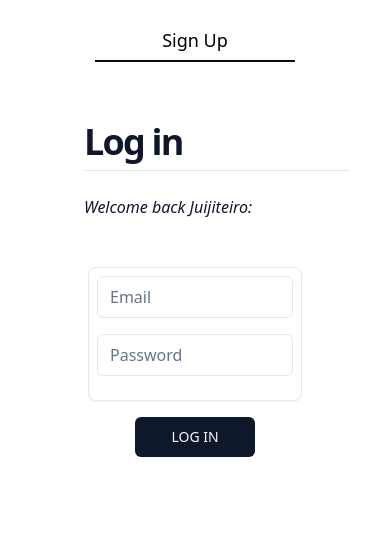
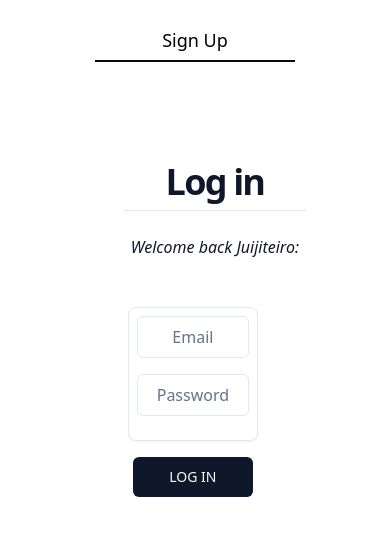
Before and after one commit to napogonowski/grapple-forge, a React (Create React App) app: page /technique in a window 390 px wide. Shown: the top 536 px of the page. Built offline with nearby package versions, Linux system fonts and the light colour scheme.

Commit message:
responsiveness to auth pages begun

```diff
--- a/src/components/LoginForm/LoginForm.jsx
+++ b/src/components/LoginForm/LoginForm.jsx
@@ -31,23 +31,23 @@ export default function LoginForm({ setUser }) {
   }
 
   return (
-    <div className="  ">
-      <div className="flex-1 p-10 ">
-        <h2 className="text-left ml-11 mb-6 mt-10 scroll-m-20 border-b pb-2 text-4xl font-semibold tracking-tighter transition-colors first:mt-0">
+    <div className=" flex m-10 ">
+      <div className="flex-1 p-10 lg:max-w-7xl= lg:item-center justify-center ">
+        <h2 className="text-center md:text-left ml-11 mb-6 mt-10 scroll-m-20 border-b pb-2 text-4xl font-semibold tracking-tighter transition-colors first:mt-0">
           Log in
         </h2>
-        <p className="text-left ml-11 italic text-base">
+        <p className="text-center md:text-left ml-11 italic text-base">
           Welcome back Juijiteiro:
         </p>
 
         <form
-          className=" p-10 text-base "
+          className=" p-10 "
           autoComplete="off"
           onSubmit={handleSubmit}
         >
-          <Card className="p-2 m-2">
+          <Card className="p-2 m-2 lg:p-10 lg:m-5 ">
             <Input
-              className="mb-4 text-base"
+              className="mb-4 text-base text-center md:text-left "
               type="text"
               name="email"
               placeholder="Email"
@@ -56,7 +56,7 @@ export default function LoginForm({ setUser }) {
               required
             />
             <Input
-              className="mb-4 text-base"
+              className="mb-4 text-base text-center md:text-left"
               type="password"
               name="password"
               placeholder="Password"
--- a/src/components/SignUpForm/SignUpForm.jsx
+++ b/src/components/SignUpForm/SignUpForm.jsx
@@ -42,16 +42,16 @@ export default class SignUpForm extends Component {
     return (
       <div className="flex">
         <div className="flex-1">
-          <h2 className="text-left ml-11 mb-6 mt-10 scroll-m-20 border-b pb-2 text-4xl font-semibold tracking-tighter transition-colors first:mt-0">
+          <h2 className="text-center md:text-left ml-11 mb-6 mt-10 scroll-m-20 border-b pb-2 text-4xl font-semibold tracking-tighter transition-colors first:mt-0">
             Sign up
           </h2>
-          <p className="text-left ml-11 italic text-base">
+          <p className="text-center md:text-left ml-11 italic text-base">
             Create your account below:
           </p>
           <form autoComplete="off" onSubmit={this.handleSubmit}>
             <Card className="p-3 m-10">
               <Input
-                className="mb-4 text-base"
+                className="mb-4 text-base text-center md:text-left"
                 placeholder="Name"
                 type="text"
                 name="name"
@@ -60,7 +60,7 @@ export default class SignUpForm extends Component {
                 required
               />
               <Input
-                className="mb-4 text-base"
+                className="mb-4 text-base text-center md:text-left"
                 placeholder="Email"
                 type="email"
                 name="email"
@@ -69,7 +69,7 @@ export default class SignUpForm extends Component {
                 required
               />
               <Input
-                className="mb-4 text-base"
+                className="mb-4 text-base text-center md:text-left"
                 placeholder="Password"
                 type="password"
                 name="password"
@@ -78,7 +78,7 @@ export default class SignUpForm extends Component {
                 required
               />
               <Input
-                className="mb-4 text-base"
+                className="mb-4 text-base text-center md:text-left"
                 placeholder="Confirm Password"
                 type="password"
                 name="confirm"
--- a/src/pages/AuthPage/AuthPage.jsx
+++ b/src/pages/AuthPage/AuthPage.jsx
@@ -9,7 +9,7 @@ export default function AuthPage({ setUser }) {
   return (
     <main>
 
-      <Button ghost className="p-5 m-5 h-4 bg-inherit w-[200px] text-lg text-black border-b-2 rounded-none	hover:none border-neutral-950		" onClick={() => setShowSignUp(!showSignUp)}>
+      <Button  className="p-5 m-5 h-4 bg-inherit w-[200px]  text-lg text-black border-b-2 rounded-none	hover:none border-neutral-950		" onClick={() => setShowSignUp(!showSignUp)}>
         {showSignUp ? "Log In" : "Sign Up"}
       </Button>
       {showSignUp ? (
```
